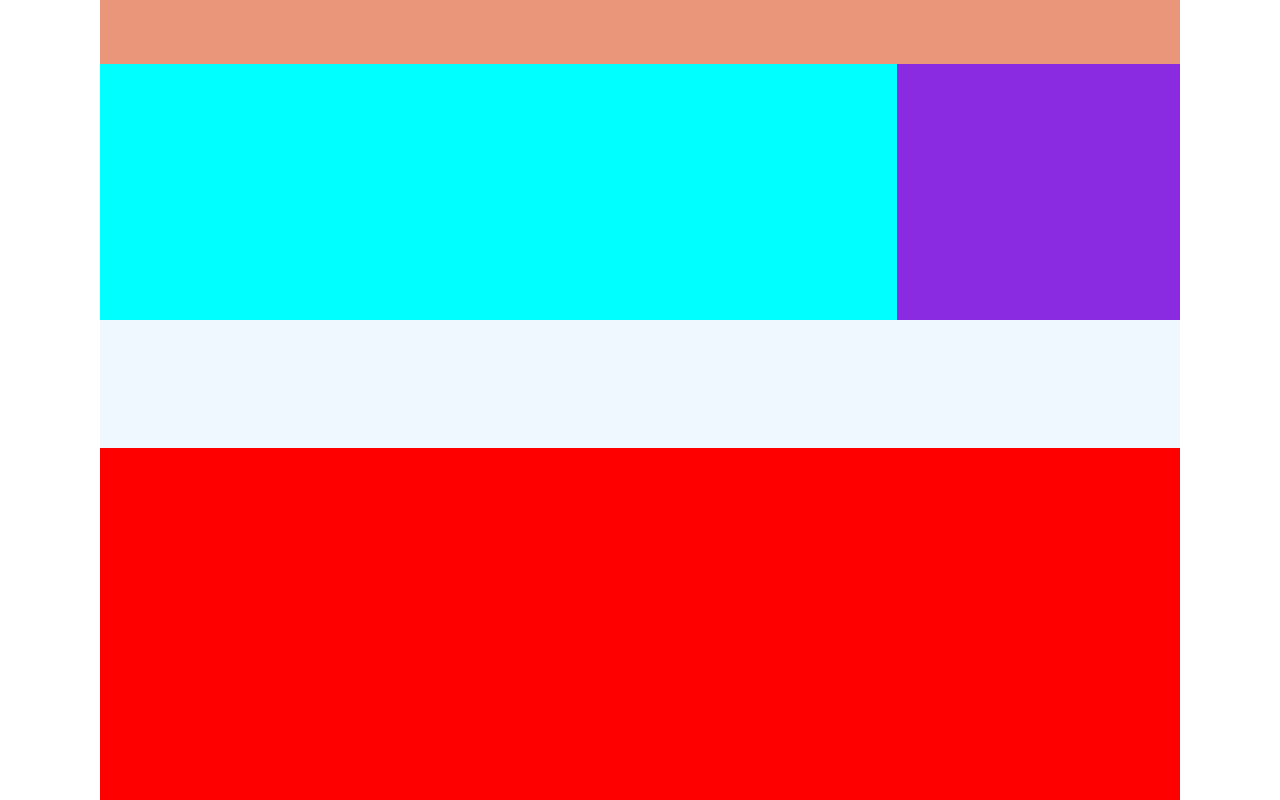
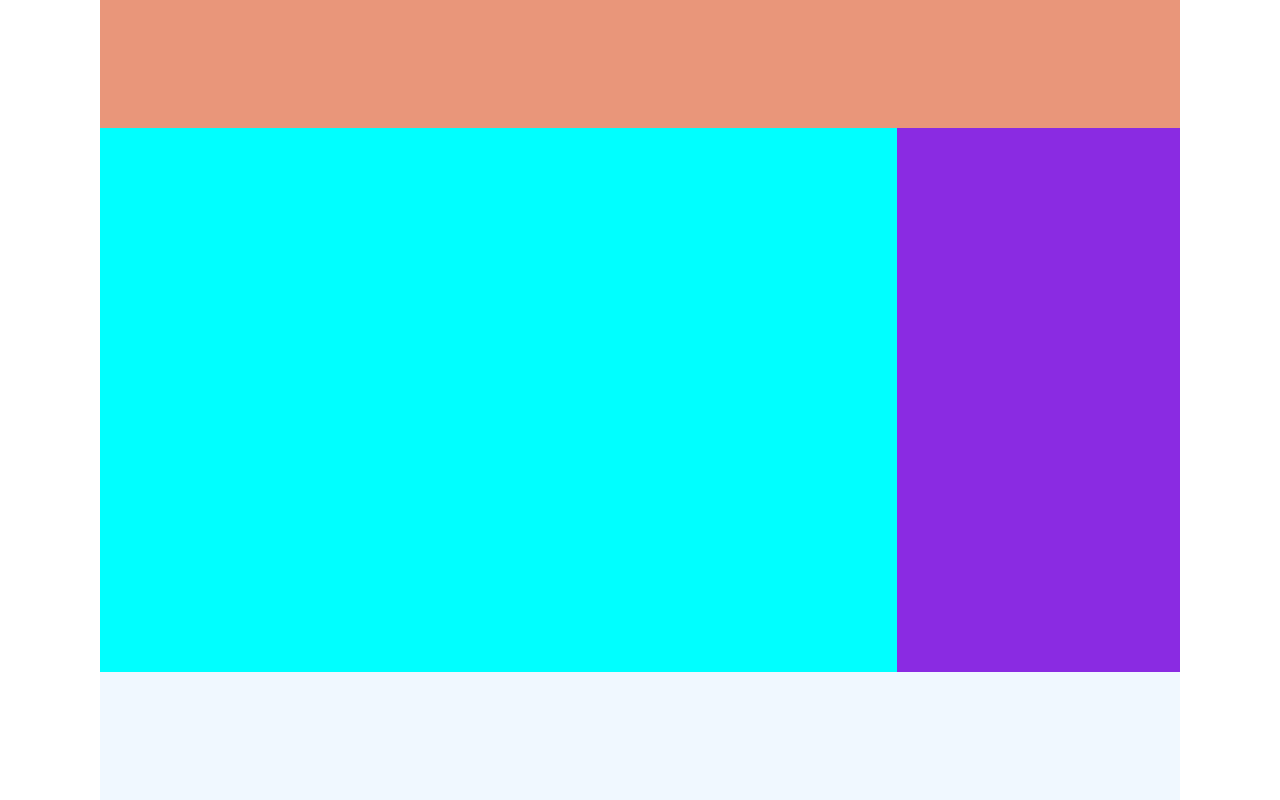
Before and after one commit to wesley-schrauwen/ecomm-app, a React (Create React App) app in the folder frontend/: page / in a window 1280 px wide. Built offline with nearby package versions, Linux system fonts and the light colour scheme.

Commit message:
Updated css for frontend
- footer should now always be at the bottom
- core content scales in height dynamically

```diff
--- a/frontend/src/components/App.tsx
+++ b/frontend/src/components/App.tsx
@@ -10,13 +10,14 @@ const StyledApp = styled.div`
   background: red;
   height: 100vh;
   margin: 0 auto;
-  display: block;
+  display: flex;
+  flex-flow: column;
 `;
 
 const CoreContent = styled.div`
   display: flex;
   flex-flow: row;
-  min-height: 256px;
+  flex-grow: 1;
 `;
 
 function App() {
--- a/frontend/src/components/footer/footer.tsx
+++ b/frontend/src/components/footer/footer.tsx
@@ -2,8 +2,9 @@ import styled from 'styled-components';
 
 const FooterStyle = styled.div`
   background: aliceblue;
-  width: 100%;
   height: 128px;
+  margin-bottom: 0;
+  margin-top: auto;
 `
 
 export const Footer = () => {
--- a/frontend/src/components/header/header.tsx
+++ b/frontend/src/components/header/header.tsx
@@ -2,7 +2,7 @@ import styled from 'styled-components';
 
 const HeaderStyle = styled.div`
   width: 100%;
-  height: 64px;
+  height: 128px;
   background: darksalmon;
 `;
 
```
